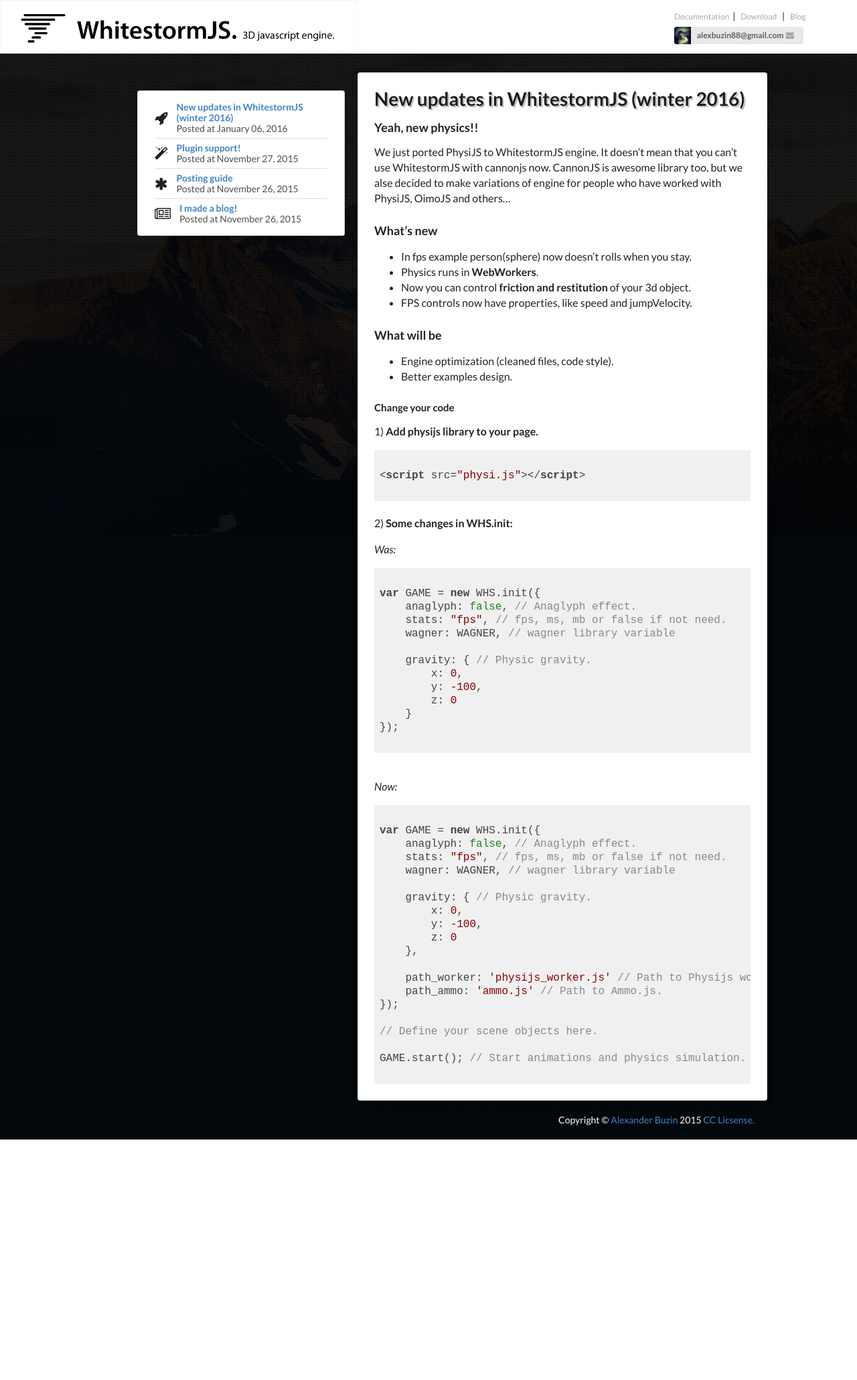
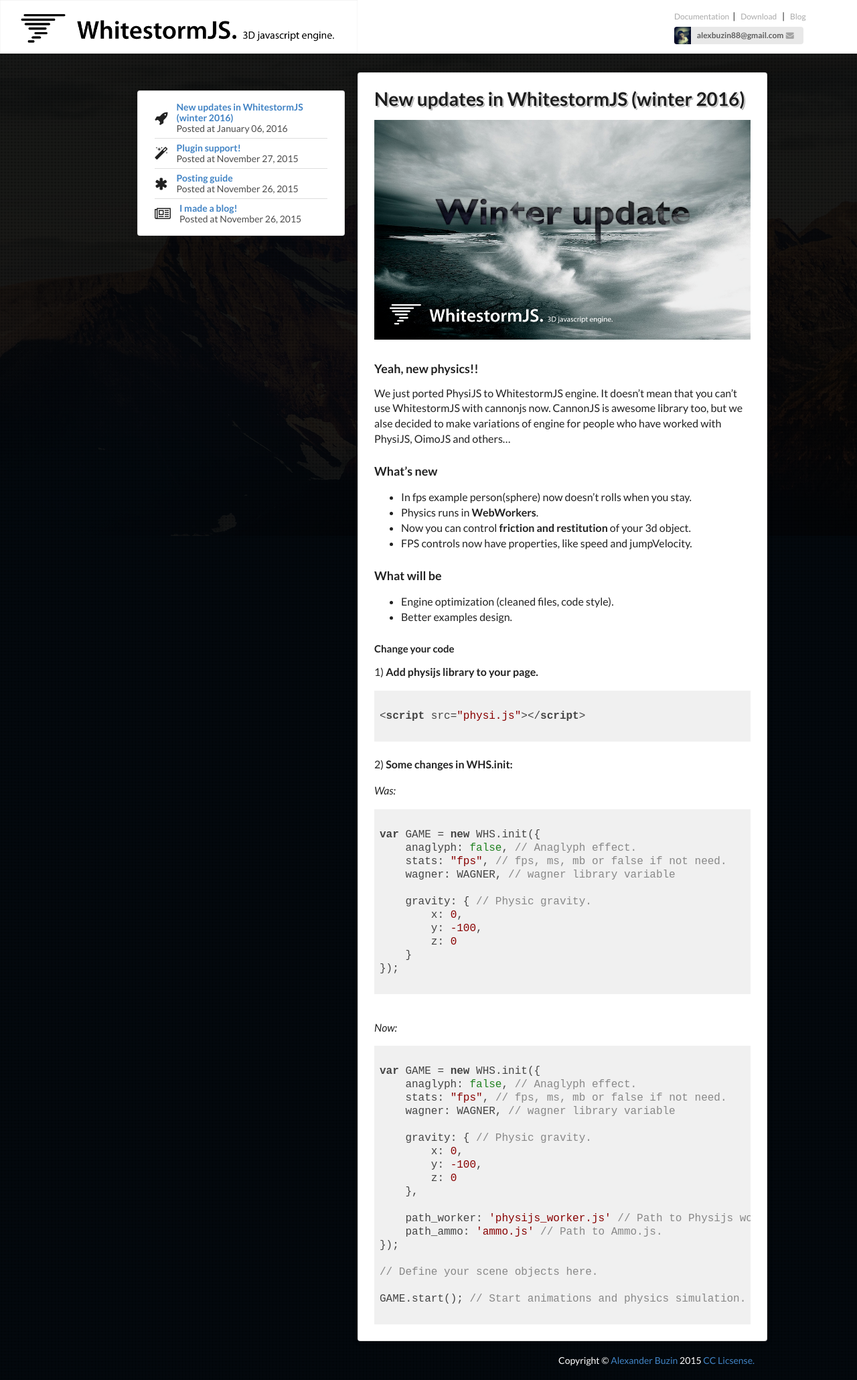
Before and after one commit to WhitestormJS/whitestormjs.github.io, a Jekyll site: the page built from _posts/2016-1-6-blog-physijs.md, in a window 1280 px wide. Shown: the whole page at 67% size. Built offline with Jekyll 4.4.1, drawn with Linux system fonts in a browser that asks for light colours; Markdown is read by kramdown in place of the engine named in the settings; before the commit the page ends 1701 px from its top, so only the background shows below that.

Commit message:
Layout update. P update.

```diff
--- a/_layouts/blog.html
+++ b/_layouts/blog.html
@@ -17,7 +17,7 @@
     <div class="column eight wide content-block ui padded grid" id="context-box">
       <div class="row content-top">
       <div class="ui raised segment middle aligned column figured content-block" style="min-height:500px;">
-        <div class="ui padded grid nano">
+        <div class="ui padded grid nano" id="blogpost">
           <div class="sixteen wide column nano-content">
           <h1 class="ui blog-title header">{{page.title}}</h1>
 
--- a/_posts/2016-1-6-blog-physijs.md
+++ b/_posts/2016-1-6-blog-physijs.md
@@ -4,6 +4,8 @@
 permalink: blog/winter-updates
 icon: rocket
 ---
+
+![whitestorm winter update](/images/whitestorm_winter.png)
 
 ### Yeah, new physics!!
 
--- a/css/style.css
+++ b/css/style.css
@@ -127,3 +127,7 @@
     margin-bottom: 1em !important;
     border-top: 2px dotted purple !important;*/
 }
+
+#blogpost img {
+  max-width: 100% !important;
+}
```
Also changed, not shown: images/whitestorm_winter.png (added).
